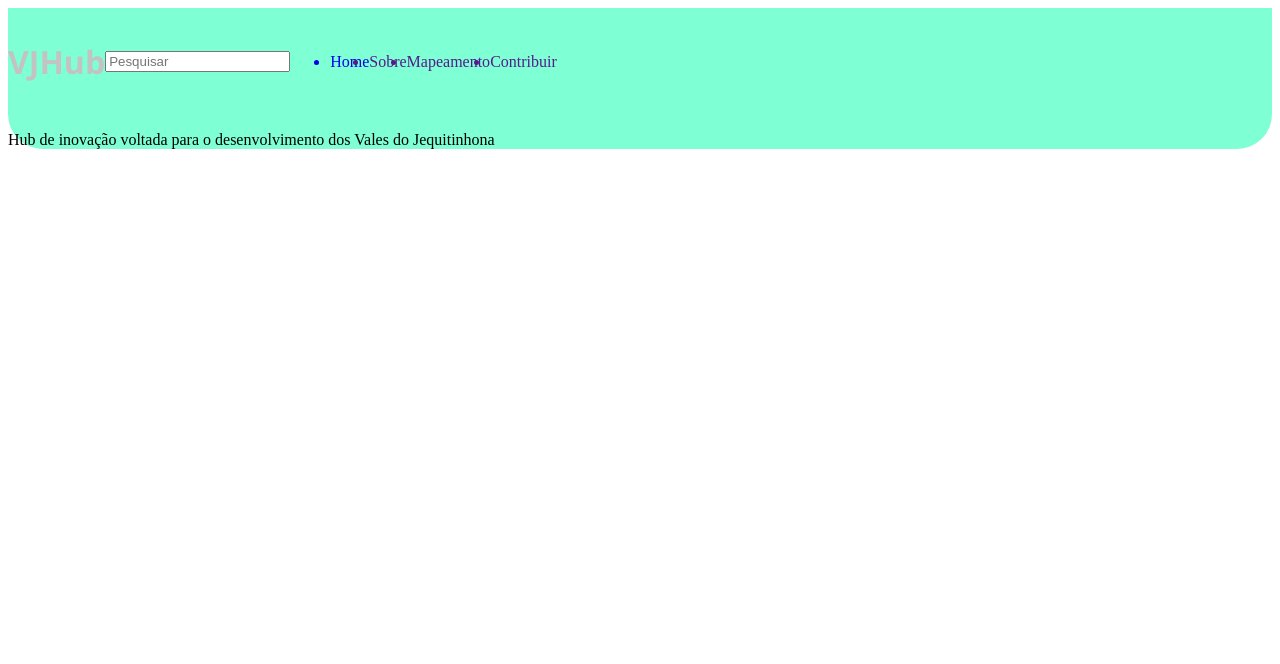
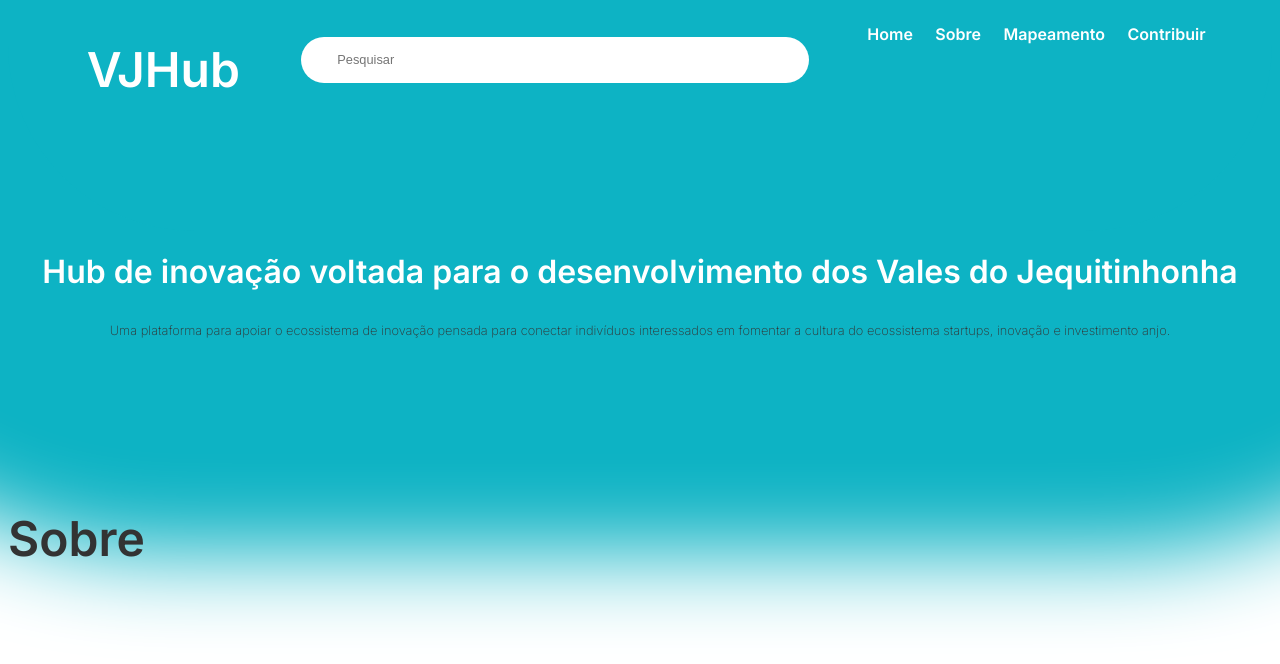
Before and after one commit to TiagoMerc/TCC-VJHub, a plain HTML site: page index.html in a window 1280 px wide. Drawn offline with Linux system fonts and the light colour scheme.

Commit message:
Header da primeira página

```diff
--- a/assets/css/style.css
+++ b/assets/css/style.css
@@ -1,50 +1,91 @@
-.body {
-    color: aqua;
+body {
+    font-family: 'Inter', sans-serif;
 }
 
 
-nav li {
-    display: inline;
+a {
+    text-decoration: none;
+}
+
+
+.container {
+    display: flex;
+    justify-content: space-around;
+}
+
+.container .menu-navegation {
+    justify-content: space-between;
+    text-decoration: none;
+    list-style-type: none;
 
 }
 
-nav a {
-    text-decoration: none;
-    font-size: 22px;
-}
-.background-extenso {
-    background-color: aquamarine;
-    border-radius: 0 0 35px 35px;
-    box-shadow: 40px;
-}
-.container-navegation {
-    display: flex;
-    text-align: center;
-    align-items: center;
+.background-upper-blue {
+    width: 100%;
+    height: 223px;
+    background-color: #0DB3C4;
+    border-radius: 0 0 186px 186px;
+    box-shadow: 0px 0px 90px 323px #0DB3C4;
 }
 
 #logo-head {
-    font-size: 2rem;
-    font-family: 'Segoe UI', Tahoma, Geneva, Verdana, sans-serif;
-    color: #c3c3c3;
+    font-size: 3rem;
+    color: #FFFFFF;
     font-weight: bold;
-    text-decoration: none;
-    text-transform: none;
+    margin-left: 3rem;
 }
 
-.menu-navegation {
+.container nav {
     display: flex;
-    line-height: 10%;
-    text-decoration: none;
-    text-transform: none;
+    position: relative;
+    width: 940px;
 }
 
-.menu-navegation a {
-    line-height: 1.6;
-    text-decoration: none;
-    text-transform: none;
+nav li {
+    display: inline;
+    margin: 0 0 2rem 18px;
 }
 
-.container-navegation .search {
-    border-radius: 400px;
+nav a {
+    font-weight: 800;
+    color: #FFFFFF;
+    text-decoration: none;
 }
+
+.search {
+    border-radius: 24px;
+    margin-top: 1.8rem;
+    width: 500px;
+    height: 40px;
+    background-color: #FFFFFF;
+    border-color: transparent;
+}
+
+.search::placeholder {
+ color: #005076 50%;
+ font-size: 0.8rem;
+ padding-left: 2rem;
+}
+
+.text-main {
+    color: #FFFFFF;
+    font-size: 2rem;
+    font-weight: bold;
+    text-align: center;
+}
+
+.text-description {
+    color: #333333;
+    font-size: 0.8rem;
+    font-weight: lighter;
+    text-align: center;
+}
+
+.about {
+    color: #333333;
+    font-size: 3rem;
+    font-weight: bold;
+    align-items: center;
+    position: absolute;
+    margin-top: 10rem;
+}
--- a/index.html
+++ b/index.html
@@ -4,41 +4,46 @@
     <meta charset="UTF-8">
     <meta http-equiv="X-UA-Compatible" content="IE=edge">
     <meta name="viewport" content="width=device-width, initial-scale=1.0">
+    <link href="https://fonts.googleapis.com/css2?family=Inter:wght@200;300;400;600&display=swap" rel="stylesheet">
     <link rel="stylesheet" href="./assets/css/style.css">
     <title>VJHub - Ecossistema de inovação </title>
 </head>
 
-<div class="background-extenso">
-    <header class="container-navegation">
-        <nav>
-            <a href="./index.html">
-                <p id="logo-head">VJHub</p>
-            </a>
+<body>
+    <div class="background-upper-blue">
+        <header>
+            <div class="container">
+                <a href="./index.html">
+                    <h1 id="logo-head" alt="Logo da VJHub">VJHub</h1>
+                </a>
+                    <nav>
 
-        </nav>
-        <div class="search">
-            <input type="text" placeholder="Pesquisar">
-        </div>
-        <ul class="menu-navegation">
-            <a href="index.html">
-                <li>Home</li>
-            </a>
-            <a href="">
-                <li>Sobre</li>
-            </a>
-            <a href="">
-                <li>Mapeamento</li>
-            </a>
-            <a href="">
-                <li>Contribuir</li>
-            </a>
-        </ul>
-    </header>
+                        <input class="search" type="text" placeholder="Pesquisar">
 
-    <body>
+                        <ul>
+                            <li>
+                                <a href="index.html">Home</a>
+                            </li>
+                            <li>
+                                <a href="">Sobre</a>
+                            </li>
+                            <li>
+                                <a href="">Mapeamento</a>
+                            </li>
+                            <li>
+                                <a href="">Contribuir</a>
+                            </li>
+                        </ul>
+                    </nav>
+                </div>
+        </header>
+    </div>
 
-        <p>Hub de inovação voltada para o desenvolvimento dos Vales do Jequitinhona</p>
+        <h1 class="text-main">Hub de inovação voltada para o desenvolvimento dos Vales do Jequitinhonha</p>
 
+            <h2 class="text-description">Uma  plataforma para apoiar o ecossistema de inovação  pensada para conectar indivíduos interessados em fomentar a cultura do ecossistema startups, inovação e investimento anjo.</h2>
+
+            <h1 class="about">Sobre</h1>
     </body>
-</div>
+
 </html>
```
Also changed, not shown: assets/imgs/prints/headerPrimeriaPagina.png (added), 1 other file.
